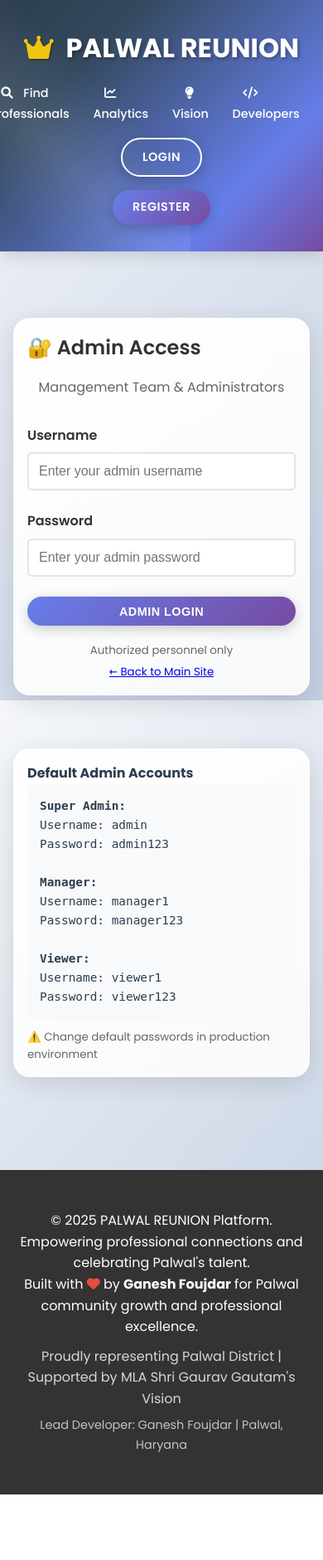
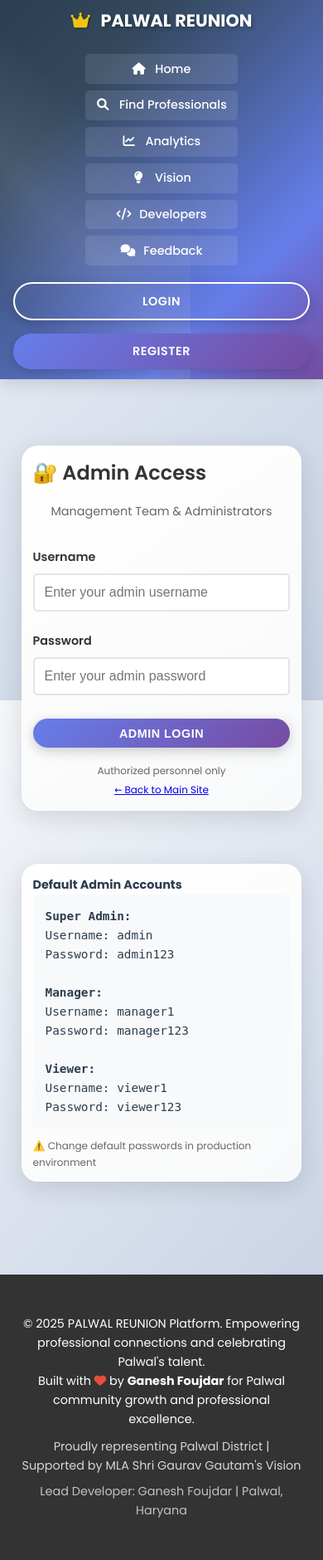
Before and after one commit to ganeshfoujdar/palwalreunion, a Flask app: page /admin/login in a window 390 px wide. Shown: the whole page at 83% size. Before the commit the page ends 1801 px from the top, so only its background shows below. Run offline with Flask 3, Linux system fonts and the light colour scheme; some libraries are stand-ins or nearby versions.

Commit message:
Update style.css

```diff
--- a/static/css/style.css
+++ b/static/css/style.css
@@ -1,3 +1,4 @@
+
 /* District Growth Application - Main Stylesheet */
 
 /* Reset and Base Styles */
@@ -283,6 +284,7 @@ body {
     outline: none;
     border-color: #667eea;
     box-shadow: 0 0 0 3px rgba(102, 126, 234, 0.1);
+    background: rgba(102, 126, 234, 0.02);
 }
 
 .form-row {
@@ -475,82 +477,207 @@ body {
 }
 
 /* Responsive Design */
-@media (max-width: 768px) {
+/* Large Tablets and Small Desktops */
+@media screen and (max-width: 1200px) {
+    .container {
+        max-width: 95%;
+        padding: 1rem;
+    }
+
+    .analytics-grid {
+        grid-template-columns: repeat(2, 1fr);
+        gap: 1rem;
+    }
+
+    .hero {
+        padding: 4rem 0;
+    }
+}
+
+/* Tablets */
+@media screen and (max-width: 992px) {
     .nav-container {
-        flex-direction: column;
-        gap: 1rem;
-        padding: 1rem;
+        padding: 0 1rem;
+    }
+
+    .logo {
+        font-size: 1.7rem;
     }
 
     .nav-menu {
         gap: 1rem;
     }
 
-    .hero h1 {
-        font-size: 2rem;
+    .nav-menu a {
+        padding: 0.4rem 0.8rem;
+        font-size: 0.9rem;
     }
 
-    .form-row {
-        grid-template-columns: 1fr;
+    .btn {
+        padding: 0.6rem 1.5rem;
+        font-size: 0.9rem;
     }
 
-    .search-filters {
-        grid-template-columns: 1fr;
+    .card {
+        padding: 1.5rem;
+    }
+}
+
+/* Mobile Devices */
+@media screen and (max-width: 768px) {
+    .header {
+        padding: 0.5rem 0;
     }
 
-    .results-container {
-        grid-template-columns: 1fr;
+    .nav-container {
+        flex-direction: column;
+        gap: 1rem;
     }
 
-    .analytics-grid {
-        grid-template-columns: 1fr;
+    .logo {
+        font-size: 1.5rem;
+        margin-bottom: 0.5rem;
     }
 
-    .container {
-        padding: 1rem;
+    .nav-menu {
+        flex-direction: column;
+        width: 100%;
+        gap: 0.5rem;
+    }
+
+    .nav-menu li {
+        width: 100%;
+    }
+
+    .nav-menu a {
+        display: block;
+        text-align: center;
+        padding: 0.8rem;
+        border-radius: 5px;
+        background: rgba(255,255,255,0.1);
     }
 
     .auth-buttons {
         flex-direction: column;
-        align-items: center;
+        width: 100%;
+        gap: 0.5rem;
     }
-}
 
-@media (max-width: 480px) {
+    .auth-buttons a {
+        width: 100%;
+    }
+
     .hero {
-        padding: 2rem 0;
+        padding: 3rem 1rem;
+        margin: -1rem -1rem 1rem -1rem;
     }
 
     .hero h1 {
         font-size: 1.8rem;
     }
 
+    .hero p {
+        font-size: 1rem;
+        padding: 0 1rem;
+    }
+
+    .analytics-grid {
+        grid-template-columns: 1fr;
+        gap: 1rem;
+    }
+
     .card {
         padding: 1rem;
+        margin-bottom: 1rem;
     }
 
-    .result-header {
-        flex-direction: column;
-        align-items: flex-start;
+    .profile-image {
+        width: 150px;
+        height: 150px;
+    }
+
+    .btn {
+        width: 100%;
+        margin: 0.25rem 0;
     }
 }
 
-/* Custom Scrollbar */
-::-webkit-scrollbar {
-    width: 8px;
+/* Small Mobile Devices */
+@media screen and (max-width: 480px) {
+    body {
+        font-size: 0.9rem;
+    }
+
+    .logo {
+        font-size: 1.3rem;
+    }
+
+    .hero h1 {
+        font-size: 1.5rem;
+    }
+
+    .card {
+        padding: 0.8rem;
+    }
+
+    .btn {
+        padding: 0.5rem 1rem;
+        font-size: 0.8rem;
+    }
+
+    .profile-image {
+        width: 120px;
+        height: 120px;
+    }
 }
 
-::-webkit-scrollbar-track {
-    background: #f1f1f1;
+/* Print Styles */
+@media print {
+    .header,
+    .nav-menu,
+    .auth-buttons,
+    .footer {
+        display: none;
+    }
+
+    body {
+        background: white;
+        color: black;
+    }
+
+    .container {
+        max-width: 100%;
+        padding: 0;
+    }
+
+    .card {
+        break-inside: avoid;
+        border: 1px solid #ddd;
+    }
 }
 
-::-webkit-scrollbar-thumb {
-    background: #667eea;
-    border-radius: 10px;
+/* Landscape Mode Optimization */
+@media screen and (max-height: 500px) and (orientation: landscape) {
+    .hero {
+        padding: 2rem 0;
+    }
+
+    .nav-container {
+        padding: 0.5rem;
+    }
+
+    .nav-menu {
+        flex-wrap: wrap;
+        justify-content: center;
+    }
 }
 
-::-webkit-scrollbar-thumb:hover {
-    background: #764ba2;
+/* High-DPI (Retina) Displays */
+@media (-webkit-min-device-pixel-ratio: 2), (min-resolution: 192dpi) {
+    .profile-image img,
+    .card img {
+        image-rendering: -webkit-optimize-contrast;
+    }
 }
 
 /* Utility Classes */
```
